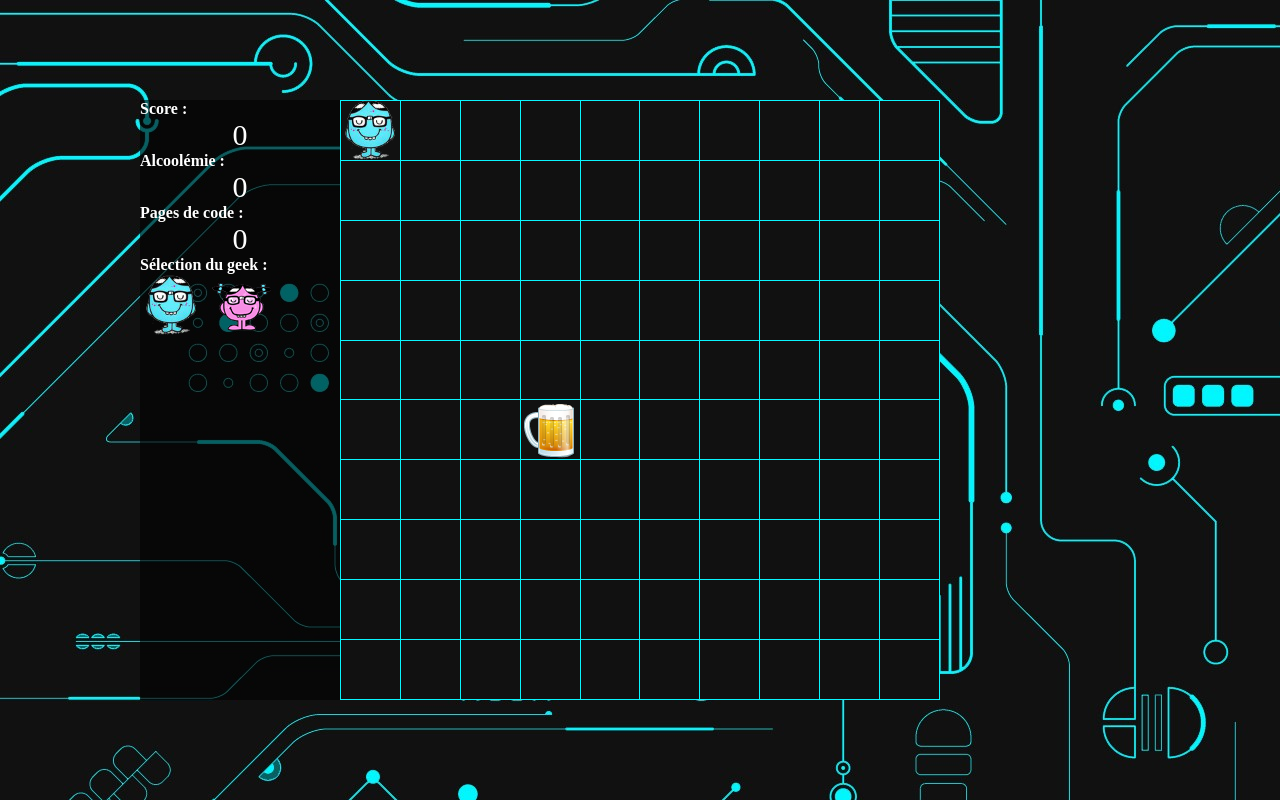
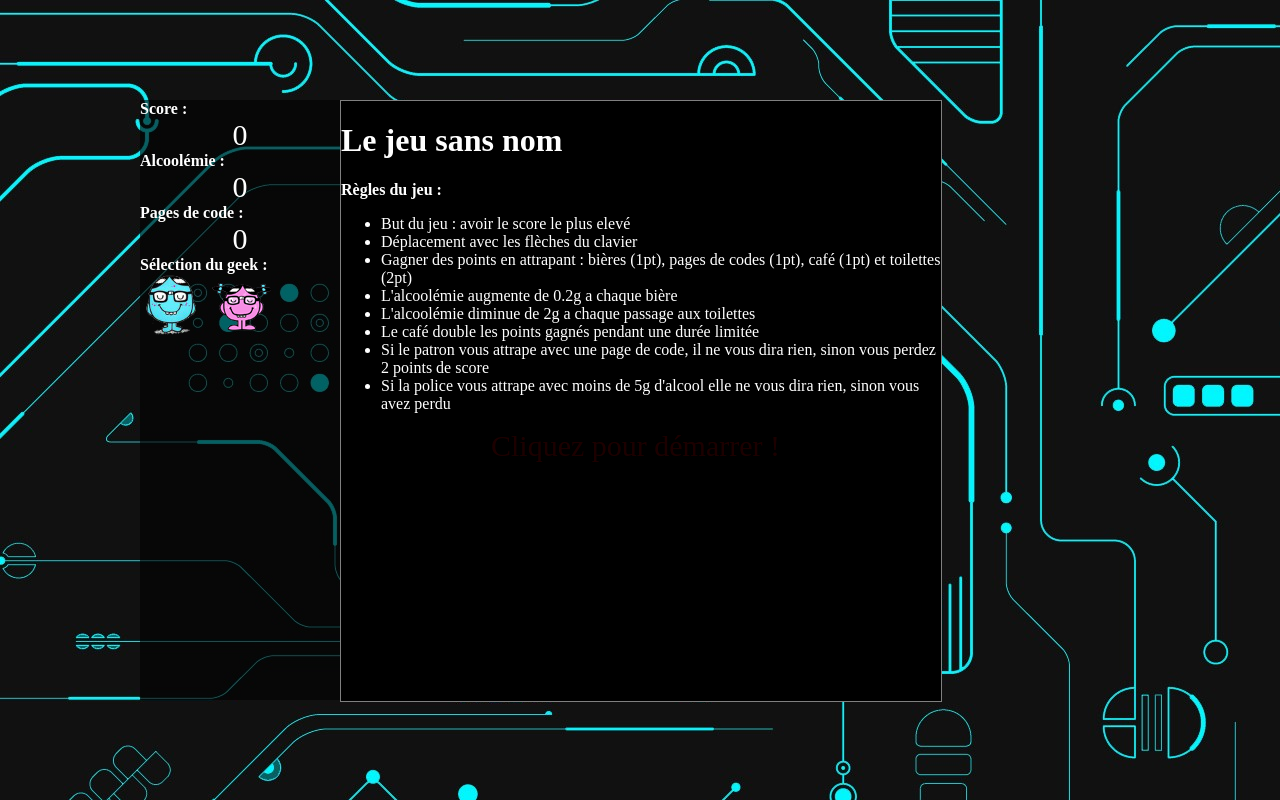
Before and after one commit to pfromaget/jeupourri, a PHP site: page / in a window 1280 px wide. Run offline with PHP 8.4, Linux system fonts and the light colour scheme; some libraries are stand-ins or nearby versions.

Commit message:
Ajout des règles au démarrage

```diff
--- a/index.php
+++ b/index.php
@@ -14,7 +14,7 @@ $hauteur = 10;
 		<script type="text/javascript" src="js.js"></script>
 		<script type="text/javascript" src="http://static6.spartoo.com/js/jquery.min.js"></script>
 	</head>
-	<body onkeydown="move_player(<?=$largeur?>,<?=$hauteur?>,event);event.preventDefault();" onload="loop();">
+	<body onkeydown="move_player(<?=$largeur?>,<?=$hauteur?>,event);event.preventDefault();" onload="loop();"  onclick="$('#regles').hide();">
 	<div id="content">
 	<?php
 
@@ -70,5 +70,20 @@ $hauteur = 10;
 
 	?>
 	</div>
+	<div id="regles">
+		<h1>Le jeu sans nom</h1>
+		<b>Règles du jeu :</b><br>
+		<ul>
+			<li>But du jeu : avoir le score le plus elevé</li>
+			<li>Déplacement avec les flèches du clavier</li>
+			<li>Gagner des points en attrapant : bières (1pt), pages de codes (1pt), café (1pt) et toilettes (2pt)</li>
+			<li>L'alcoolémie augmente de 0.2g a chaque bière</li>
+			<li>L'alcoolémie diminue de 2g a chaque passage aux toilettes</li>
+			<li>Le café double les points gagnés pendant une durée limitée</li>
+			<li>Si le patron vous attrape avec une page de code, il ne vous dira rien, sinon vous perdez 2 points de score</li>
+			<li>Si la police vous attrape avec moins de 5g d'alcool elle ne vous dira rien, sinon vous avez perdu</li>
+		</ul>
+		<span>Cliquez pour démarrer !</span>
+	</div>
 	</body>
 </html>
--- a/js.js
+++ b/js.js
@@ -184,6 +184,8 @@ function init_player() {
 	var tableleft = $('#grid').offset().left;
 	$('#player').css("left", tableleft );
 	$('#player').css("display","block");
+	$('#regles').css("left", tableleft );
+
 }
 
 function morebeer() {
--- a/style.css
+++ b/style.css
@@ -133,3 +133,30 @@ body {
 	width: 150px;
 	text-align:center;
 }
+
+#regles {
+	position:absolute;
+	top: 10px;
+	left: 10px;
+	background: black;
+	color: white;
+	border: 1px solid gray;
+	width: 600px;
+	height: 600px;
+	top: 100px;
+}
+
+@-webkit-keyframes blinker {
+  from { opacity: 1.0; }
+  to { opacity: 0.0; }
+}
+
+#regles span {
+	color: red;
+	margin-left: 25%;
+	font-size: 30px;
+	-webkit-animation-name: blinker;
+	-webkit-animation-iteration-count: infinite;
+	-webkit-animation-timing-function: cubic-bezier(1.0,0,0,1.0);
+	-webkit-animation-duration: 1s;
+}
```
